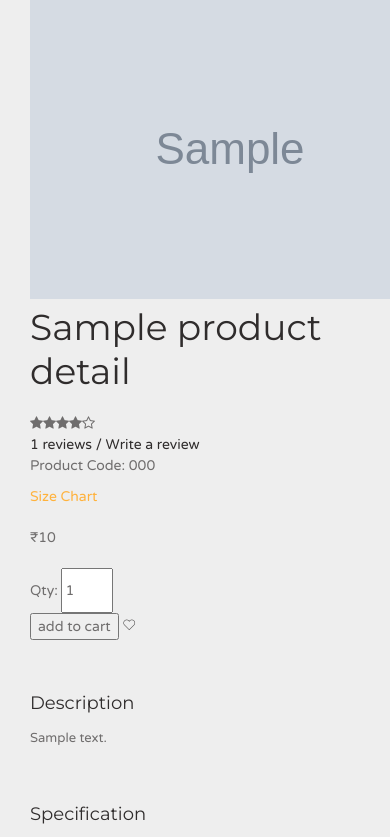
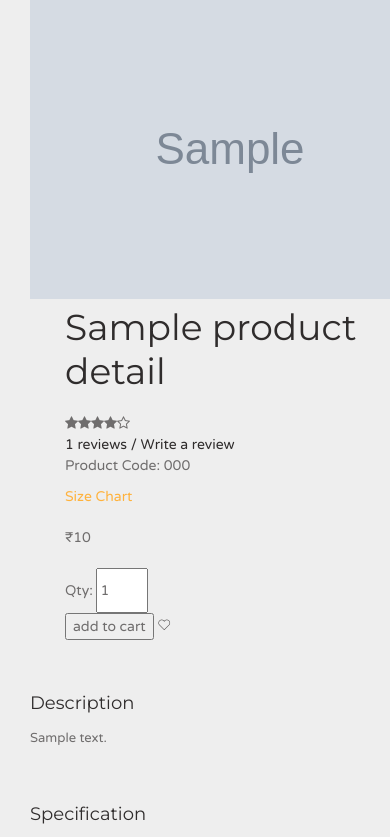
Before and after one commit to ProjectsHTinc/WEB-Shopping, a PHP site: the page made by application/views/product_details.php in a window 390 px wide; the page is wider, and only the part inside the window is pictured. Shown: the part 507-1344 px from the top of that part. Run offline with PHP 8.4, Linux system fonts and the light colour scheme; the template is opened without the code that fills it: most values are stand-ins (such as "Sample title", 1, 10 or a date in 2020); grey boxes marked "Sample" are stand-in pictures; data that the repository does not hold is empty; some libraries are stand-ins or nearby versions; some web fonts are replaced.

Commit message:
responsive update

```diff
--- a/application/views/front_footer.php
+++ b/application/views/front_footer.php
@@ -17,7 +17,7 @@
                             </div>
                             <!-- Single Footer Start -->
                             <!-- Single Footer Start -->
-                            <div class="single-footer col-md-3 col-sm-6">
+                            <div class="single-footer col-md-3 col-sm-6 pl-50">
                                 <h4 class="footer-title">information</h4>
                                 <div class="footer-content">
                                     <ul class="footer-list">
--- a/application/views/product_details.php
+++ b/application/views/product_details.php
@@ -108,7 +108,7 @@ if (count($product_gallery)>0){
                         </div>
                     </div>
                     <!-- Thumbnail Description Start -->
-                    <div class="col-sm-4">
+                    <div class="col-sm-4 pl-50">
                      <form id="product-form" name="product-form" class="contact-form" action="<?php echo base_url(); ?>home/insertcart/" method="post">
                         <div class="thubnail-desc fix">
                             <h2 class="product-header mb-20"><?php echo $product_name; ?></h2>
```
